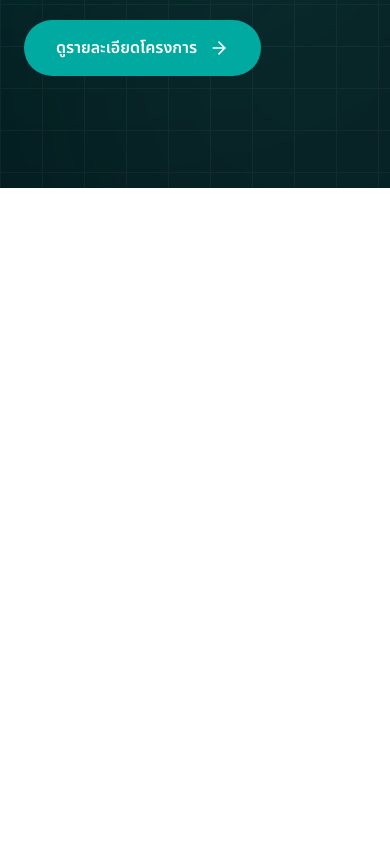
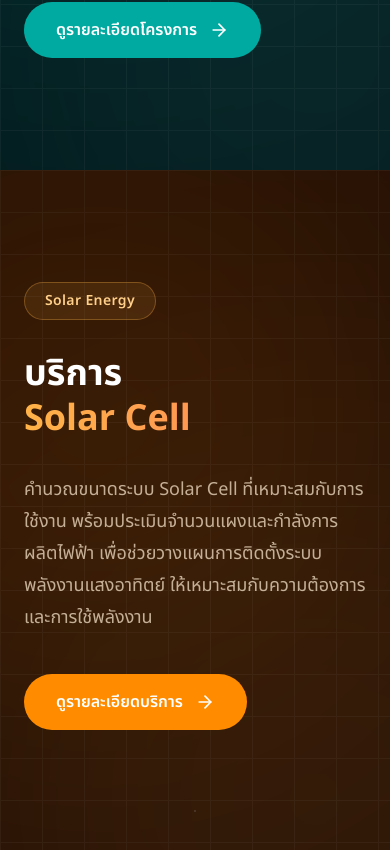
Before and after one commit to Muslin6409682843/tver-website, a Next.js app in the folder frontend/: page / in a window 390 px wide. Shown: the part 2253-3103 px from the top of the page. Before the commit the page ends 2441 px from the top, so only its background shows below. Built offline with nearby package versions, Linux system fonts and the light colour scheme; grey boxes are pictures that could not be loaded.

Commit message:
feat: add solar cell home section and  page

```diff
--- a/frontend/app/components/sections/FeaturedBatteryProject.tsx
+++ b/frontend/app/components/sections/FeaturedBatteryProject.tsx
@@ -30,7 +30,7 @@ export default function FeaturedBatteryProject() {
         <div className="flex-1">
 
           <div className="inline-flex rounded-full border border-[#00AAA0]/30 bg-[#00AAA0]/10 px-5 py-2 text-sm font-semibold tracking-wide text-[#8ED2C9]">
-            Featured Project
+            Second Life Battey
           </div>
 
           <h2 className="mt-8 text-4xl font-bold leading-tight text-white md:text-5xl">
@@ -62,9 +62,8 @@ export default function FeaturedBatteryProject() {
         {/* Right */}
         <div className="flex flex-1 justify-center">
 
-  <div className="flex w-full max-w-[420px] flex-col gap-4">
+          <div className="w-full max-w-[520px]">
 
-    {/* Battery */}
             <div className="relative overflow-hidden rounded-[22px] border border-white/10 bg-white/5 shadow-xl">
 
               <div className="relative aspect-[1.7/1]">
@@ -85,28 +84,6 @@ export default function FeaturedBatteryProject() {
 
             </div>
 
-
-    {/* Solar */}
-    <div className="relative overflow-hidden rounded-[22px] border border-white/10 bg-white/5 shadow-xl">
-
-      <div className="relative aspect-[1.7/1]">
-
-        <Image
-          src="/images/solar-roof.png"
-          alt="Solar Roof"
-          fill
-          className="object-cover"
-        />
-
-        <div className="absolute left-4 top-4 rounded-full bg-[#00AAA0]/90 px-3 py-1.5 text-[11px] font-semibold text-white backdrop-blur">
-          Solar Energy
-        </div>
-
-      </div>
-
-    </div>
-
-
           </div>
 
         </div>
--- /dev/null
+++ b/frontend/app/components/sections/FeaturedSolarProject.tsx
@@ -0,0 +1,88 @@
+"use client";
+
+import Image from "next/image";
+import Link from "next/link";
+import { ArrowRight, Sun, Calculator, Wrench, Handshake } from "lucide-react";
+
+export default function FeaturedSolarProject() {
+  return (
+    <section className="relative overflow-hidden bg-[#241006] py-28">
+      {/* Background Glow */}
+      <div className="absolute left-[-150px] top-0 h-[500px] w-[500px] rounded-full bg-[#FF8C00]/15 blur-[150px]" />
+
+      <div className="absolute right-[-200px] bottom-[-150px] h-[550px] w-[550px] rounded-full bg-[#FFB347]/10 blur-[170px]" />
+
+      {/* Grid */}
+      <div
+        className="absolute inset-0 opacity-[0.04]"
+        style={{
+          backgroundImage: `
+            linear-gradient(to right,#ffffff 1px,transparent 1px),
+            linear-gradient(to bottom,#ffffff 1px,transparent 1px)
+          `,
+          backgroundSize: "42px 42px",
+        }}
+      />
+
+      <div className="relative mx-auto flex max-w-7xl flex-col items-center gap-20 px-6 lg:flex-row">
+        {/* ================= LEFT ================= */}
+        <div className="flex-1">
+          {/* Badge */}
+          <div className="inline-flex items-center gap-2 rounded-full border border-[#FFB347]/30 bg-[#FFB347]/10 px-5 py-2 text-sm font-semibold tracking-wide text-[#FFD08A]">
+            Solar Energy
+          </div>
+
+          {/* Heading */}
+          <h2 className="mt-8 text-4xl font-bold leading-tight text-white md:text-5xl">
+            บริการ
+            <span className="block bg-gradient-to-r from-[#FFB347] to-[#FF7A5A] bg-clip-text text-transparent">
+              Solar Cell
+            </span>
+          </h2>
+
+          {/* Description */}
+          <p className="mt-8 max-w-xl text-lg leading-8 text-orange-100/70">
+            คำนวณขนาดระบบ Solar Cell ที่เหมาะสมกับการใช้งาน
+            พร้อมประเมินจำนวนแผงและกำลังการผลิตไฟฟ้า
+            เพื่อช่วยวางแผนการติดตั้งระบบพลังงานแสงอาทิตย์
+            ให้เหมาะสมกับความต้องการและการใช้พลังงาน
+          </p>
+
+          {/* CTA */}
+          <Link
+            href="/projects/solar-cell"
+            className="group mt-10 inline-flex items-center gap-3 rounded-full bg-[#FF8C00] px-8 py-4 font-semibold text-white transition-all duration-300 hover:bg-[#FF9D1A]"
+          >
+            ดูรายละเอียดบริการ
+            <ArrowRight
+              size={20}
+              className="transition-transform duration-300 group-hover:translate-x-1"
+            />
+          </Link>
+        </div>
+
+        {/* ================= RIGHT ================= */}
+        <div className="flex flex-1 justify-center">
+          <div className="w-full max-w-[520px]">
+            {/* Solar Image */}
+            <div className="relative overflow-hidden rounded-[22px] border border-white/10 bg-white/5 shadow-xl">
+              <div className="relative aspect-[1.7/1]">
+                <Image
+                  src="/images/solar-roof.png"
+                  alt="Solar Cell Installation"
+                  fill
+                  className="object-cover transition-transform duration-700 hover:scale-[1.03]"
+                />
+
+                {/* Image Badge */}
+                <div className="absolute left-4 top-4 flex items-center gap-2 rounded-full bg-[#FF8C00]/90 px-3 py-1.5 text-[11px] font-semibold text-white backdrop-blur">
+                  Solar Energy
+                </div>
+              </div>
+            </div>
+          </div>
+        </div>
+      </div>
+    </section>
+  );
+}
--- a/frontend/app/page.tsx
+++ b/frontend/app/page.tsx
@@ -2,6 +2,8 @@ import Navbar from "./components/layout/Navbar";
 import Hero from "./components/layout/Hero";
 import FourSquareCardsSection from "./components/sections/FourSquareCardsSection";
 import FeaturedBatteryProject from "./components/sections/FeaturedBatteryProject";
+import FeaturedSolarProject from "./components/sections/FeaturedSolarProject";
+
 
 
 export default function Home() {
@@ -11,6 +13,7 @@ export default function Home() {
       <Hero />
       <FourSquareCardsSection />
       <FeaturedBatteryProject />
+      <FeaturedSolarProject />
     </main>
   );
 }
--- /dev/null
+++ b/frontend/app/projects/solar-cell/page.tsx
@@ -0,0 +1,36 @@
+export default function SolarCellComingSoon() {
+  return (
+    <main className="relative flex min-h-screen items-center justify-center overflow-hidden bg-[#241006]">
+
+      {/* Background Glow */}
+      <div className="absolute left-[-150px] top-[-100px] h-[500px] w-[500px] rounded-full bg-[#FF8C00]/15 blur-[150px]" />
+
+      <div className="absolute right-[-200px] bottom-[-150px] h-[550px] w-[550px] rounded-full bg-[#FFB347]/10 blur-[170px]" />
+
+      {/* Grid */}
+      <div
+        className="absolute inset-0 opacity-[0.04]"
+        style={{
+          backgroundImage: `
+            linear-gradient(to right,#ffffff 1px,transparent 1px),
+            linear-gradient(to bottom,#ffffff 1px,transparent 1px)
+          `,
+          backgroundSize: "42px 42px",
+        }}
+      />
+
+      {/* Coming Soon */}
+      <div className="relative text-center">
+
+        <h1 className="text-5xl font-bold tracking-[0.18em] text-white md:text-7xl">
+          COMING
+          <span className="block bg-gradient-to-r from-[#FFD08A] via-[#FFB347] to-[#FF7A5A] bg-clip-text text-transparent">
+            SOON
+          </span>
+        </h1>
+
+      </div>
+
+    </main>
+  );
+}
```
Lines whose indentation alone changed are shown as unchanged.
